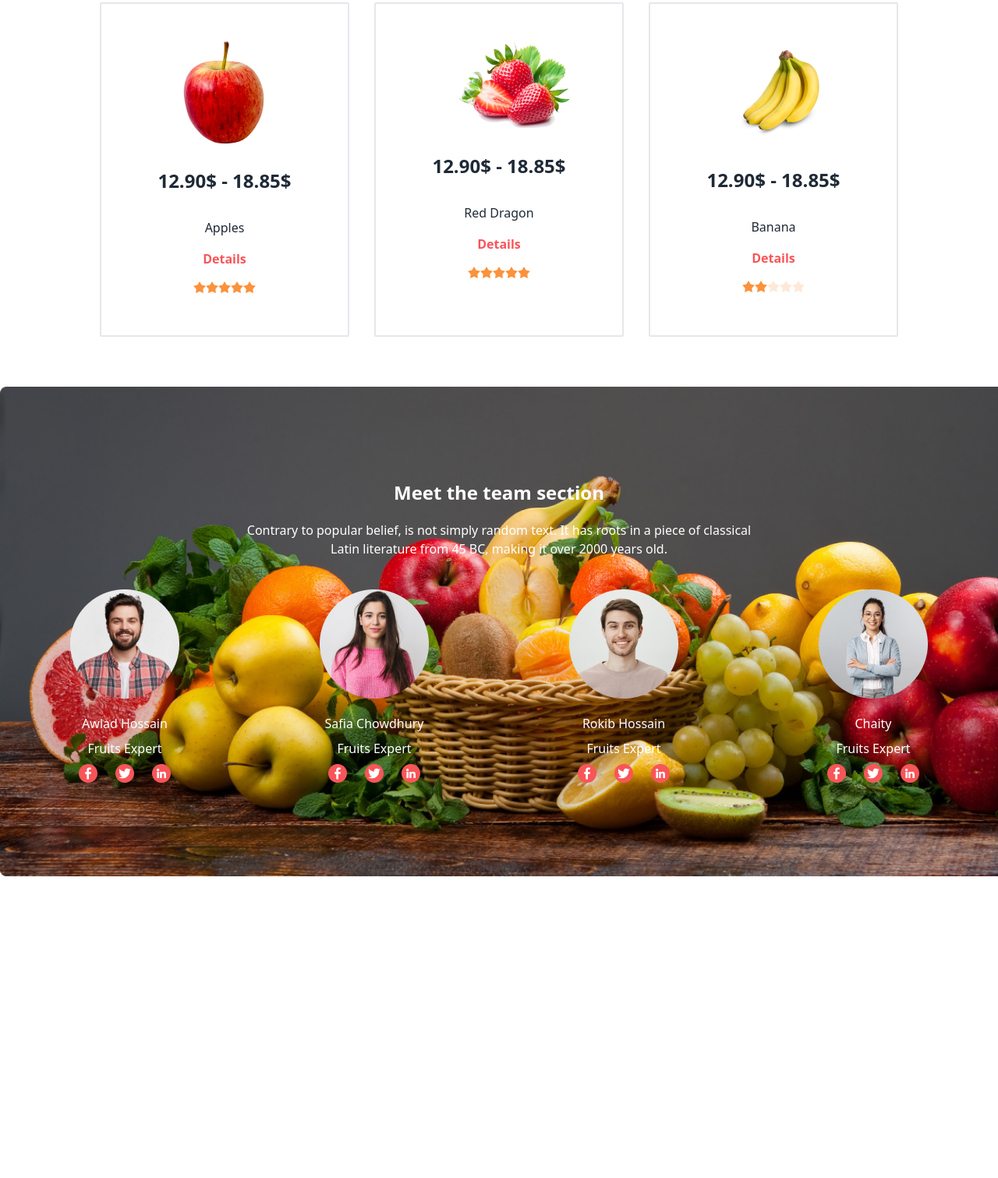
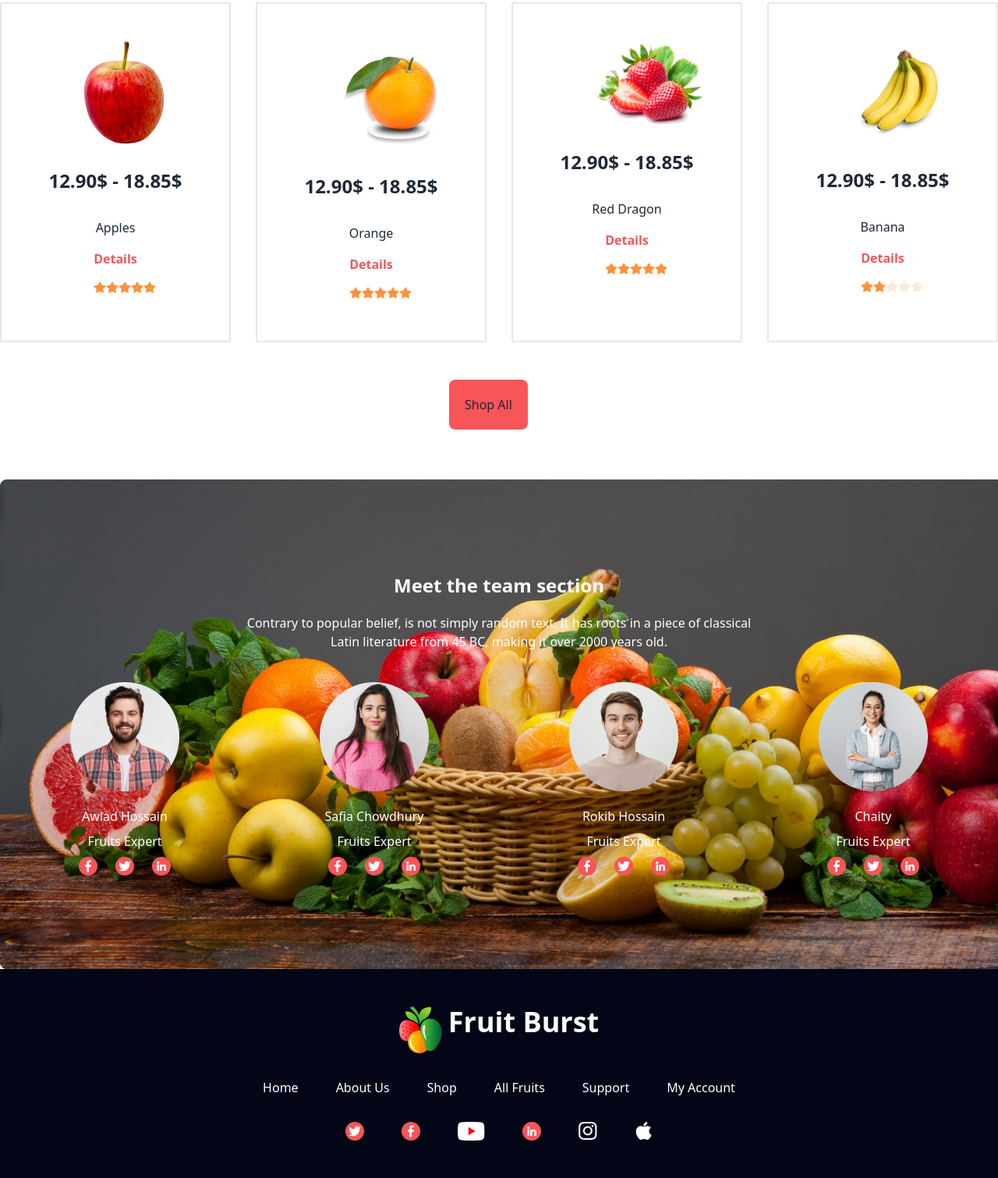
Before and after one commit to Imran1911/my-third-assignment, a plain HTML site: page index.html in a window 1280 px wide. Shown: the part 1383-2894 px from the top of the page at 78% size. Before the commit the page ends 2507 px from the top, so only its background shows below. Drawn offline with nearby package versions, Linux system fonts and the light colour scheme.

Commit message:
footer added

```diff
--- a/index.html
+++ b/index.html
@@ -155,6 +155,25 @@
             </div>
         </div>
         <!-- second card -->
+        <div class="items-center mt-8 w-80 border-2 border-inherit h-auto py-12 px-12 rounded-sm ">
+          <div class="ml-14">
+              <img src="./images/fruit7.png" alt="">
+
+          </div>
+          <div class="text-center">
+              <h1 class="font-extrabold text-2xl mt-8">12.90$ - 18.85$</h1>
+              <p class="mt-8">Orange</p>
+              <p class="font-extrabold text-[#F85559;] mt-4 ">Details</p>
+          </div>
+          <div class="rating rating-sm mt-4 ml-[70px]">
+              <input type="radio" name="rating-6" class="mask mask-star-2 bg-orange-400" />
+              <input type="radio" name="rating-6" class="mask mask-star-2 bg-orange-400" checked />
+              <input type="radio" name="rating-6" class="mask mask-star-2 bg-orange-400" />
+              <input type="radio" name="rating-6" class="mask mask-star-2 bg-orange-400" />
+              <input type="radio" name="rating-6" class="mask mask-star-2 bg-orange-400" />
+          </div>
+      </div>
+        <!-- third card -->
 
         <div class="items-center mt-8 w-80 border-2 border-inherit h-auto py-12 px-12 rounded-sm ">
             <div class="ml-14">
@@ -193,9 +212,8 @@
                 <input type="radio" name="rating-6" class="mask mask-star-2 bg-orange-400" />
             </div>
         </div>
-
-
-    </div>
+      </div>
+      <button class="  w-auto h-auto bg-[#F85559;] p-5  rounded-[8px] ml-[45%] mt-12 ">Shop All</button>
 
 
 
@@ -264,5 +282,30 @@
         </div>
 
         </main>
+        <footer class="max-w-screen-xl mx-auto bg-slate-950 text-[#FFF] py-12 ">
+          <Div class="flex  justify-center gap-2">
+            <div><img src="./images/logo.png" alt="logo"></div>
+            <div class="font-bold text-4xl">Fruit Burst</div>
+        </Div>
+
+        <div class="flex justify-center gap-12 mt-8">
+          <div>Home</div>
+          <div>About Us</div>
+          <div>Shop</div>
+          <div>All Fruits</div>
+          <div>Support</div>
+          <div>My Account</div>
+        </div>
+
+        <div class="flex justify-center gap-12 mt-8 ">
+          <div><img src="./images/twitter (1) 1.png" alt=""></div>
+          <div><img src="./images/facebook 1.png" alt=""></div>
+          <div><img src="./images/Group 49.png" alt=""></div>
+          <div><img src="./images/linkedin 1.png" alt=""></div>
+          <div><img src="./images/instagram 1.png" alt=""></div>
+          <div><img src="./images/apple 1.png" alt=""></div>
+        </div>
+
+        </footer>
     </body>
 </html>
```
Also changed, not shown: images/Group 49.png (added), images/apple 1.png (added), images/instagram 1.png (added).
